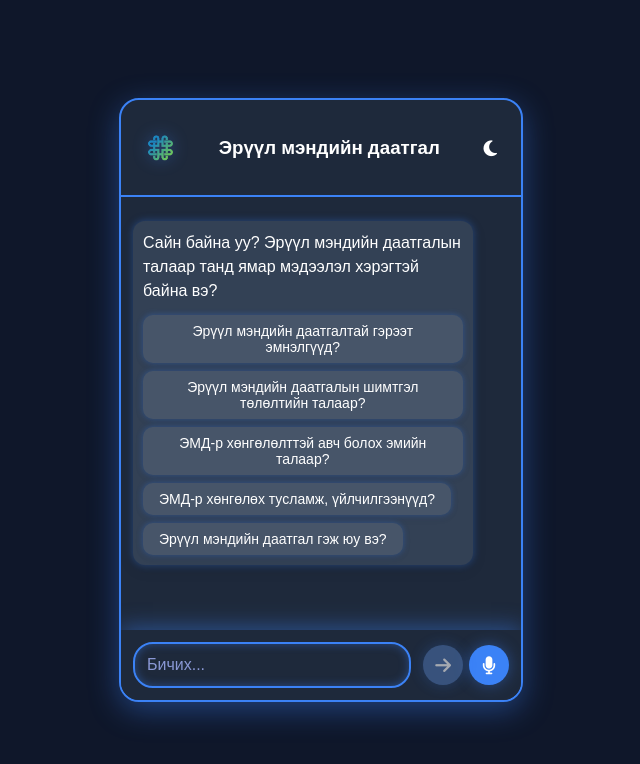
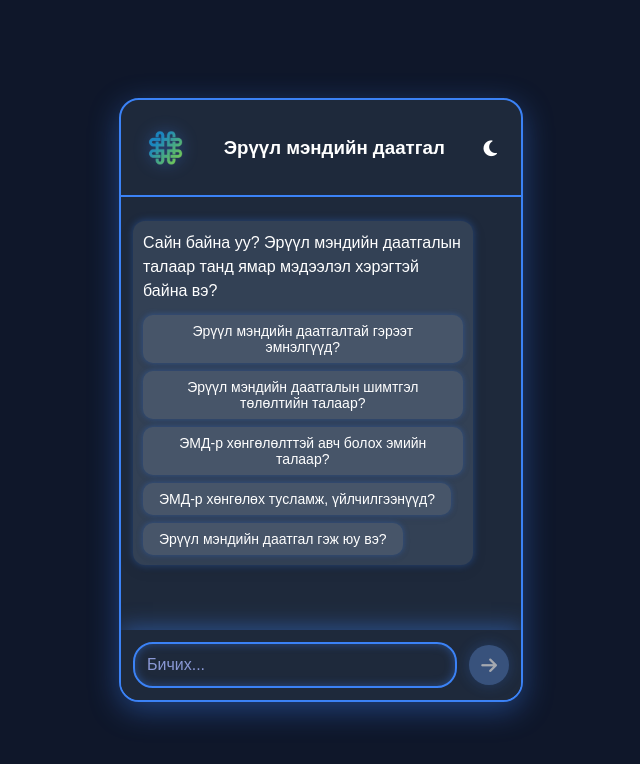
Before and after one commit to munkhuunu/health-insurance-bot, a website: page frontend/index.html in a window 1280 px wide. Shown: the whole page, without its empty margins (319-959 px from the left). Drawn offline with nearby package versions, Linux system fonts and the light colour scheme.

Commit message:
added logo size

```diff
--- a/frontend/index.html
+++ b/frontend/index.html
@@ -36,9 +36,9 @@
             <button ng-click="vm.sendMessage()" ng-disabled="!vm.userMessage.trim()" class="send-button">
                 <i class="fa-solid fa-arrow-right"></i>
             </button>
-            <button ng-click="vm.startVoiceInput()" class="voice-button">
+            <!-- <button ng-click="vm.startVoiceInput()" class="voice-button">
                 <i class="fa-solid fa-microphone"></i>
-            </button>
+            </button> -->
         </div>
     </div>
     <script src="https://ajax.googleapis.com/ajax/libs/angularjs/1.8.2/angular.min.js"></script>
--- a/frontend/style.css
+++ b/frontend/style.css
@@ -82,8 +82,8 @@ body {
 }
 
 .chat-logo {
-    width: 30px; /* Logo size from screenshot */
-    height: 30px;
+    width: 40px; /* Logo size from screenshot */
+    height: 40px;
     filter: drop-shadow(0 0 8px var(--shadow-color));
     transition: transform 0.3s ease; /* Smooth hover effect */
     margin-left: calc(var(--spacing-unit) / 2); /* Small spacing */
```
